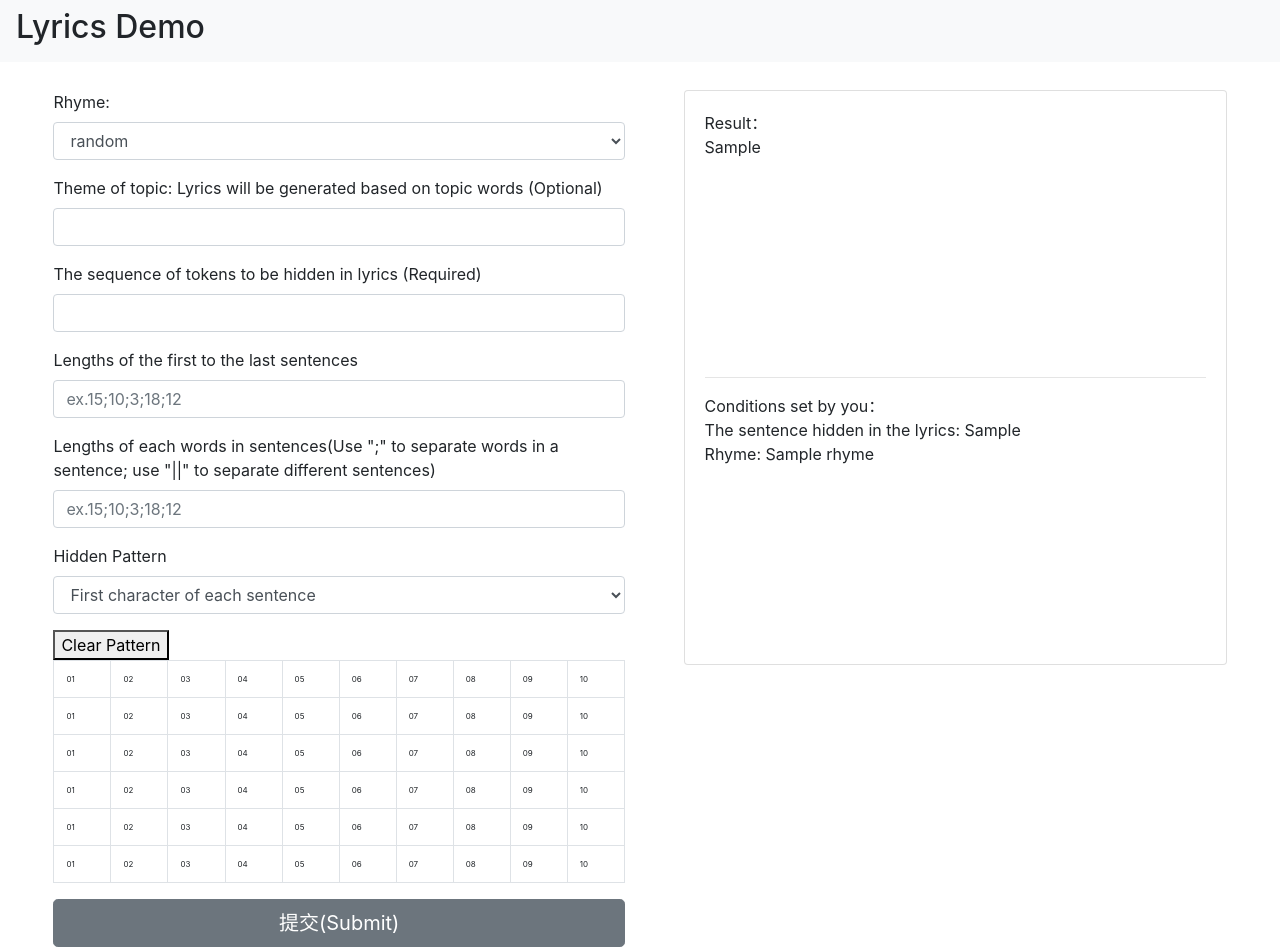
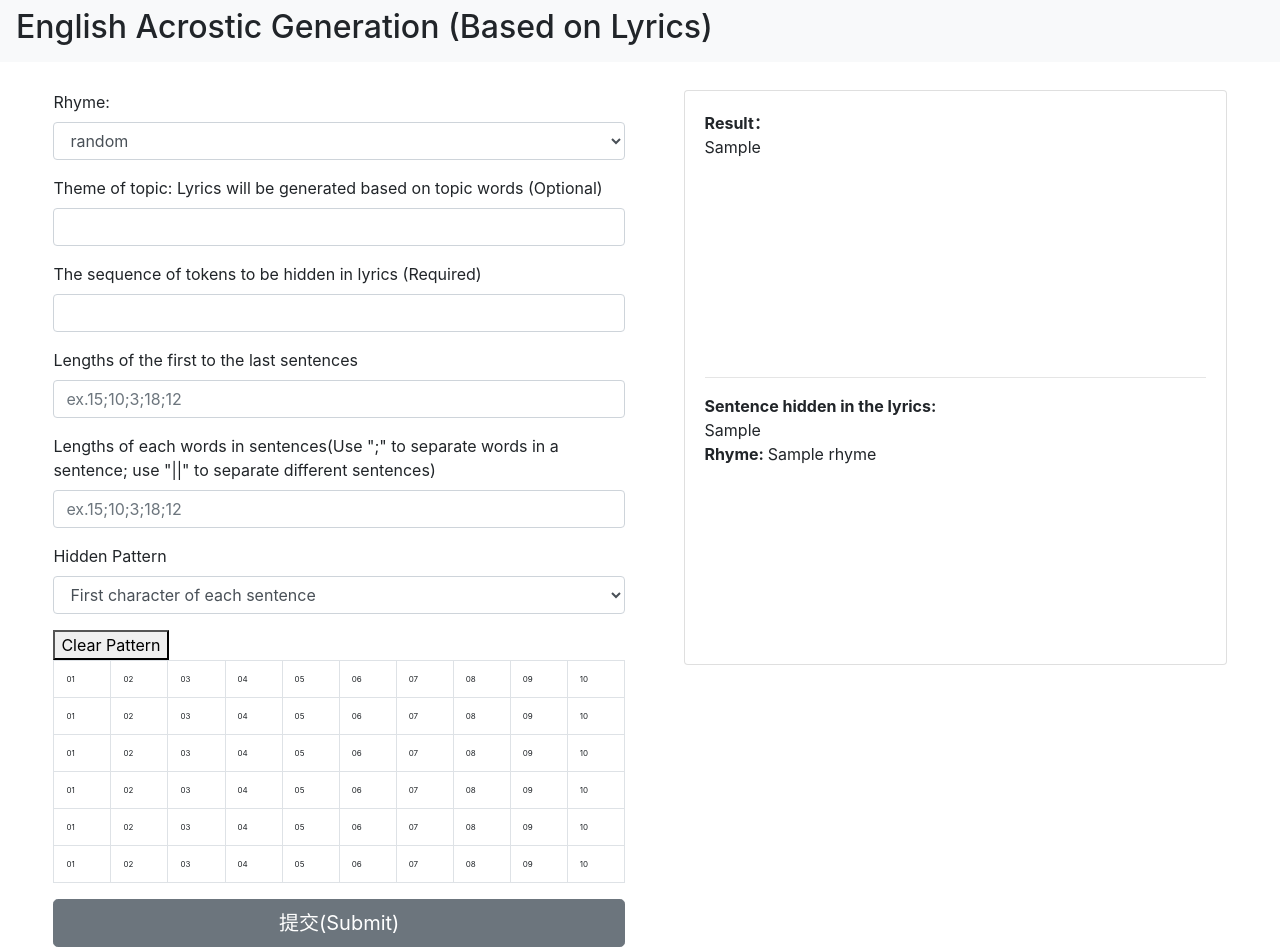
Before and after one commit to austinlaurice/AcrosticGenerator, a Django app: template demo_site/lyrics/templates/index.html in a window 1280 px wide. Run offline with Django 3.2, Linux system fonts and the light colour scheme; tables that the repository leaves empty hold one stand-in row (values such as "Sample post"); the template is opened without the code that fills it: values that come from a table or form of the project are taken from there, most other values are stand-ins (such as "Sample title", 1, 10 or a date in 2020); parts of the project's set-up code (start-up, migrations or seed data) failed here and were passed over; some libraries are stand-ins or nearby versions.

Commit message:
fix input sentence; minor style/title change

```diff
--- a/demo_site/lyrics/templates/base.html
+++ b/demo_site/lyrics/templates/base.html
@@ -5,7 +5,7 @@
 
 <head>
     <meta charset="utf-8">
-    <title>Chinese Acrostic Generation (Based on Lyrics)</title>
+    <title>English Acrostic Generation (Based on Lyrics)</title>
 
     <!-- css -->
     <link href="https://stackpath.bootstrapcdn.com/bootstrap/4.3.1/css/bootstrap.min.css" rel="stylesheet" integrity="sha384-ggOyR0iXCbMQv3Xipma34MD+dH/1fQ784/j6cY/iJTQUOhcWr7x9JvoRxT2MZw1T" crossorigin="anonymous">
@@ -21,7 +21,7 @@
     <script src="{% static 'js/base.js' %}"></script>
     <script  src="http://code.jquery.com/jquery-1.9.1.min.js" ></script>
     <nav class="navbar fixed-top navbar-light bg-light">
-        <h2>Lyrics Demo</h2>
+        <h2>English Acrostic Generation (Based on Lyrics)</h2>
     </nav>
     {% block content %}
     {% endblock %}
--- a/demo_site/lyrics/templates/index.html
+++ b/demo_site/lyrics/templates/index.html
@@ -48,7 +48,7 @@
                 <div class="card">
                     <div class="card-body">
                         <p class="card-title">
-                            Result：<br/>
+                            <b>Result：</b><br/>
                             {% if generated_lyrics %}
                                 {% for line in generated_lyrics %}
                                     {% for ch in line.0 %}
@@ -66,10 +66,11 @@
                         </p>
                         <hr></hr>
                         <p class="card-text">
-                            Conditions set by you：<br/>
+                            <!--Conditions set by you：<br/>-->
                             {% if generated_lyrics %}
-                                The sentence hidden in the lyrics: {{hidden_sentence}} <br/>
-                                Rhyme: {{ rhyme }} <br/>
+                                <b>Sentence hidden in the lyrics:</b> <br/>
+                                {{hidden_sentence}} <br/>
+                                <b>Rhyme: </b>{{ rhyme }} <br/>
                             {% else %}
                                 There's no condition for now.
                             {% endif %}
```
Also changed, not shown: demo_site/lyrics/views.py (+5 -4 lines).
